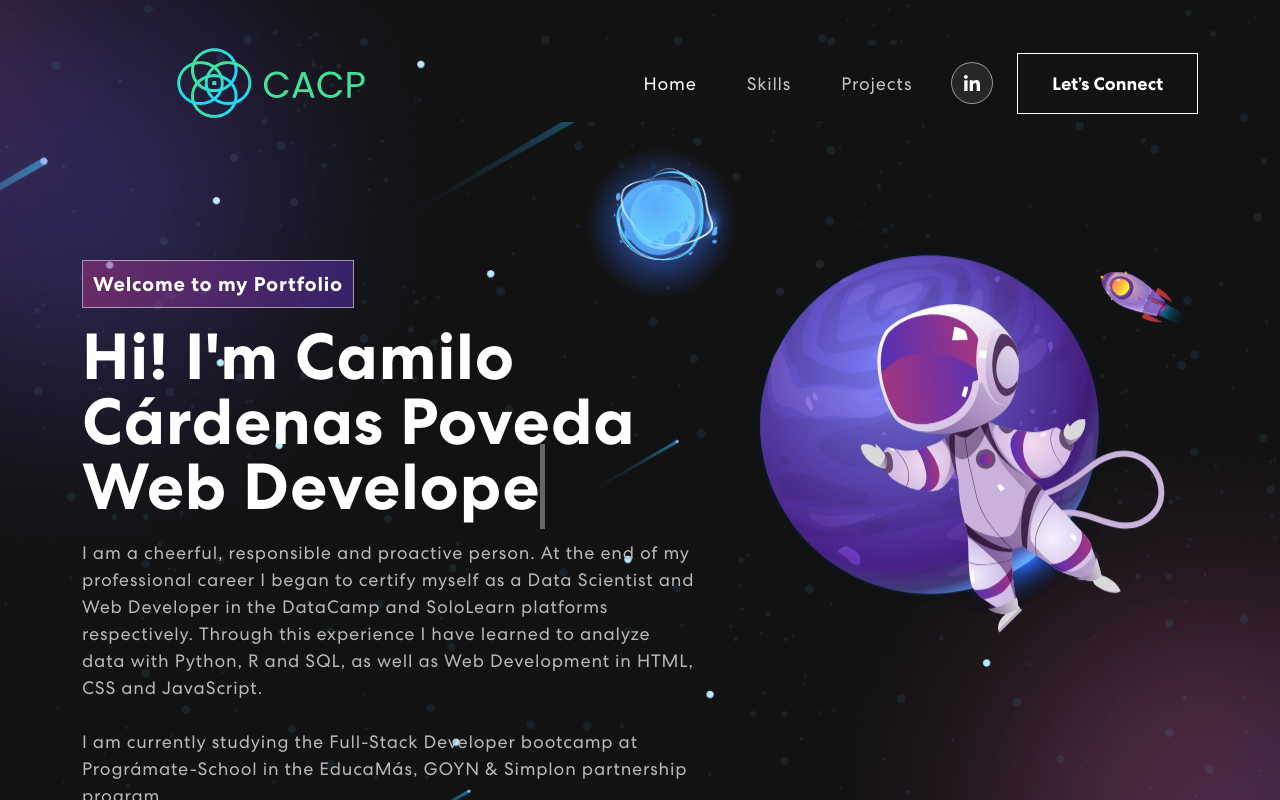
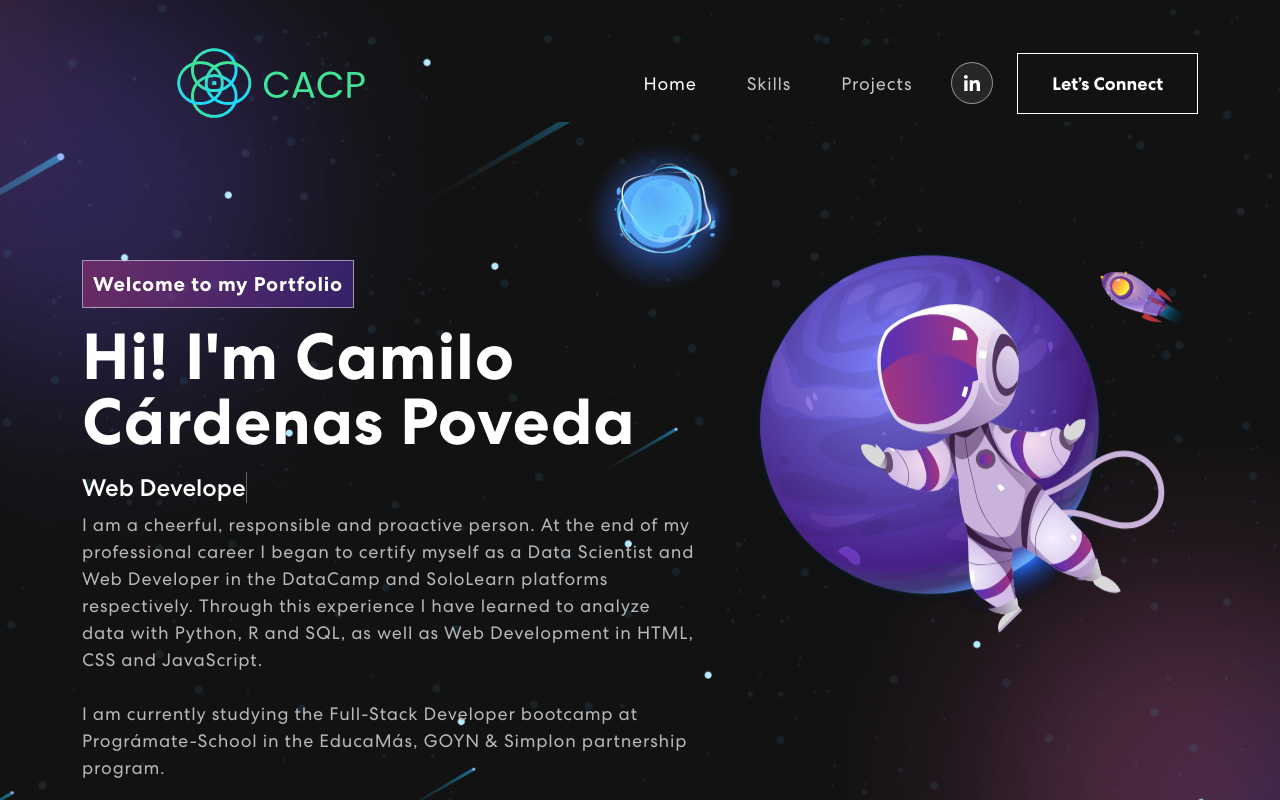
Before and after one commit to Camicardenasp/NEW_Portfolio, a React (Vite) app: page / in a window 1280 px wide. Shown: the top 800 px of the page. Built offline with nearby package versions, Linux system fonts and the light colour scheme.

Commit message:
Fix rotating text.

```diff
--- a/src/components/Banner.jsx
+++ b/src/components/Banner.jsx
@@ -56,7 +56,8 @@ export const Banner = () => {
               {({ isVisible }) =>
               <div className={isVisible ? "animate__animated animate__fadeIn" : ""}>
                 <span className="tagline">Welcome to my Portfolio</span>
-                  <h1>{`Hi! I'm Camilo Cárdenas Poveda`} <br></br> <span className="txt-rotate" dataperiod="1000" data-rotate='[ "Musician", "Web Developer", "Web Designer", "UI/UX Designer", "Data Analyst", "Consultant", "Sustainability Analyst" ]'><span className="wrap">{text}</span></span></h1>
+                  <h1>{`Hi! I'm Camilo Cárdenas Poveda`} <br></br> </h1>
+                  <h4><span className="txt-rotate" dataperiod="1000" data-rotate='[ "Musician", "Web Developer", "Web Designer", "UI/UX Designer", "Data Analyst", "Consultant", "Sustainability Analyst" ]'><span className="wrap">{text}</span></span></h4>
                   <p>I am a cheerful, responsible and proactive person. At the end of my professional career I began to certify myself as a Data Scientist and Web Developer in the DataCamp and SoloLearn platforms respectively. Through this experience I have learned to analyze data with Python, R and SQL, as well as Web Development in HTML, CSS and JavaScript.
                     <br></br>
                     <br></br>I am currently studying the Full-Stack Developer bootcamp at Prográmate-School in the EducaMás, GOYN & Simplon partnership program.</p>
```
